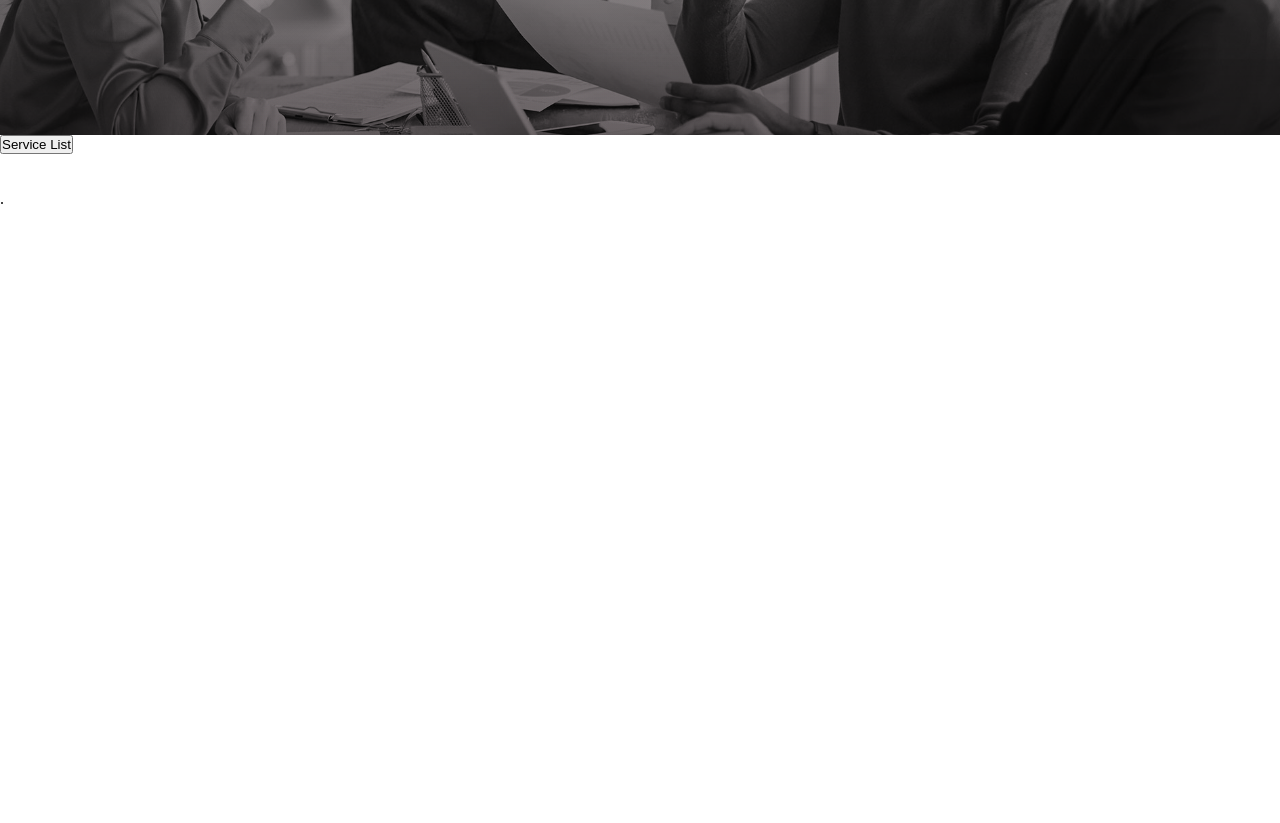
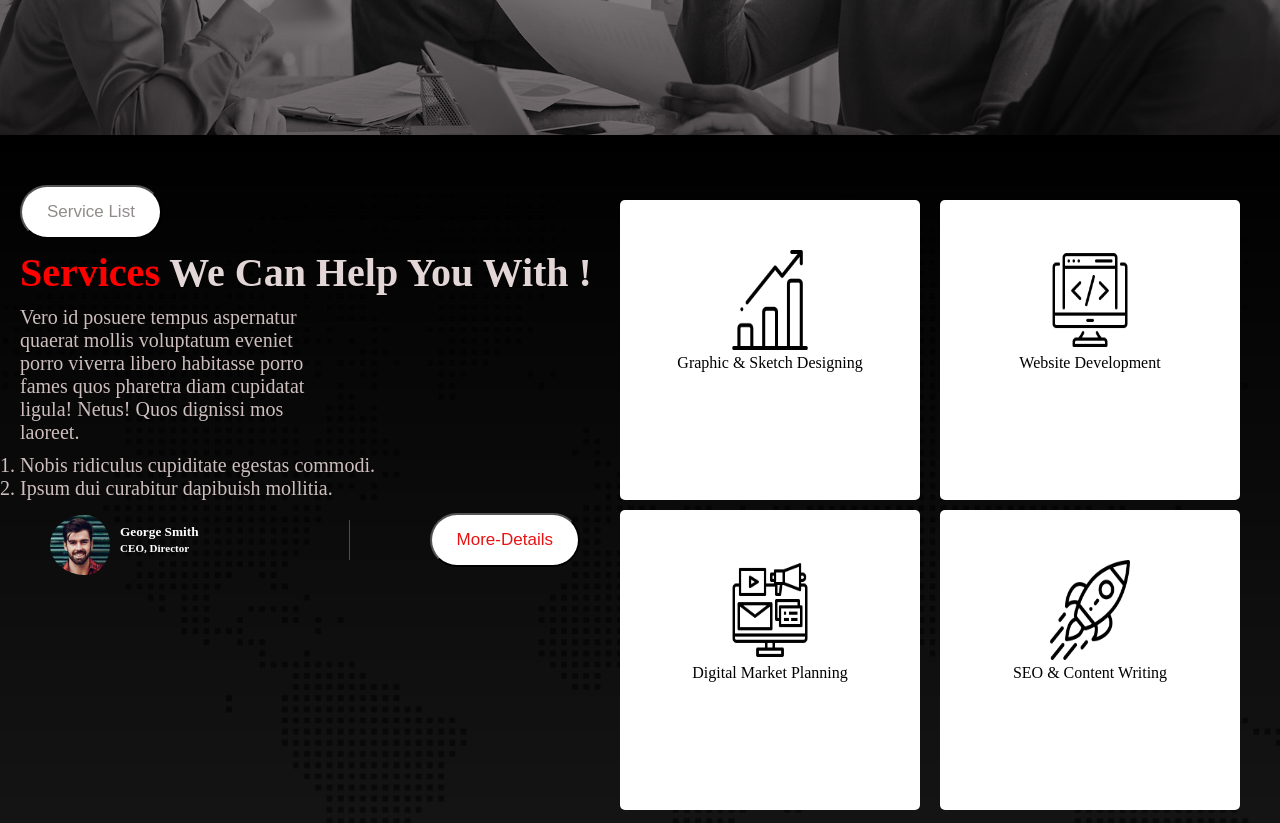
Before and after one commit to shoptorshiria78/Agency-Design, a plain HTML site: page index.html in a window 1280 px wide. Shown: the part 520-1343 px from the top of the page. Before the commit the page ends 800 px from the top, so only its background shows below. Drawn offline with Linux system fonts and the light colour scheme.

Commit message:
service section uploaded

```diff
--- a/index.html
+++ b/index.html
@@ -26,24 +26,53 @@
         <section class="banner">
            <div>
             <h1 class="title-banner"> <span style="color:red;">Digital</span> Agency You <br> Can Rely Upon!</h1>
-            <p class="description-banner">Hymenaeos! Omnis arcu vitae? Phasellus irure cupidatat incidunt, semper
+            <p class="description">Hymenaeos! Omnis arcu vitae? Phasellus irure cupidatat incidunt, semper
                 metus, nibh adipisci assumenda odio, quos, senectus vehicula occaecat, officiis malesuada cras.</p>
             <button class="btn">DISCOVER MORE </button>
             <button class="btn-bg"> HIRE US NOW</button>
            </div>
         </section>
         <section class="service">
-            <div class="description-service">
-                <button>Service List</button>
-                <h1></h1>
-                <p></p>
-                <ol>
-                    <li></li>
-                    <li></li>
+            <div class="info-service">
+                <button class="btn-s">Service List</button>
+                <h2 class="title"><span style="color:red;">Services</span> We Can Help You With !</h2>
+                <p class="description-service" >Vero id posuere tempus aspernatur quaerat mollis voluptatum eveniet porro viverra libero habitasse porro fames quos pharetra diam cupidatat ligula! Netus! Quos dignissi mos laoreet.</p>
+                <ol class="list-container">
+                    <li class="list-item">Nobis ridiculus cupiditate egestas commodi.</li>
+                    <li class="list-item">Ipsum dui curabitur dapibuish mollitia.</li>
                 </ol>
-                .
+                <div class="ceo-info">
+                   <div class="ceo">
+                    <img src="./asset/image/author.jpg" alt="" class="img-author">
+                    <h5 style="color:white;">George Smith <br>
+                        <small>CEO, Director</small> </h5>
+                   </div>
+
+                    <button class="btn-m">More-Details</button>
+                </div>
             </div>
-            <div class="picture">
+            <div class="boxs">
+                <div class="column1">
+                    <div class="box">
+                        <img src="./asset/icons/bar-chart.png" alt="" class="icon">
+                        <p>Graphic & Sketch Designing</p>
+                    </div>
+                    <div class="box">
+                        <img src="./asset/icons/digital-marketing.png" alt="" class="icon">
+                       <p>Digital Market Planning</p>
+                    </div>
+                </div>
+               <div class="column2">
+                <div class="box">
+                    <img src="./asset/icons/coding.png" alt="" class="icon">
+                    <p>Website Development</p>
+                </div>
+                <div class="box">
+                    <img src="./asset/icons/startup.png" alt="" class="icon">
+                    <p>SEO & Content Writing</p>
+                </div>
+
+               </div>
 
             </div>
 
--- a/style.css
+++ b/style.css
@@ -24,12 +24,20 @@ main h1, .title-banner{
     font-size: 70px;
 
 }
-.description-banner{
+.description{
     font-size: 20px;
     width:50%;
     margin:auto;
     padding: 20px;
     color: white;
+}
+.description-service{
+    font-size: 20px;
+    width:50%;
+    color: rgb(206, 190, 190);
+    margin-bottom: 10px;
+
+
 }
 .btn{
     padding: 10px 25px;
@@ -55,3 +63,92 @@ main h1, .title-banner{
     text-align: center;
     color: white;
 }
+.title{
+    font-size: 40px;
+    margin-top: 10px;
+    margin-bottom: 10px;
+    color:rgb(227, 214, 214);
+}
+.btn-s{
+    background-color: white;
+    border-radius:30px;
+    color:rgb(146, 139, 139);
+    padding: 15px 25px;
+    font-size: 17px;
+}
+.btn-m{
+    background-color: white;
+    border-radius:30px;
+    color:rgb(231, 19, 19);
+    padding: 15px 25px;
+    font-size: 17px;
+    margin-left:20px ;
+
+}
+.service{
+    background-image: url('./asset/image/footer-bg.png'),linear-gradient(rgba(0,0,0,1),rgba(0,0,0,0.9));
+    background-blend-mode: overlay;
+    background-size: cover;
+    background-position: center;
+    background-repeat: no-repeat;
+    padding-left: 20px;
+    padding-top: 50px;
+    height:100vh;
+    display:flex;
+
+}
+.list-item{
+    list-style: decimal;
+    color:rgb(206, 190, 190);
+    font-size: 20px;
+}
+.img-author{
+    border-radius: 50%;
+    height:60px;
+    width:60px;
+    margin-top: 10px;
+    padding-right: 10px;
+
+}
+.ceo-info{
+    display:flex;
+    justify-content: space-around;
+    height:40px;
+    align-items: center;
+    margin-top: 20px;
+    padding-left: 0px;
+
+}
+.ceo{
+    display:flex;
+    padding:0px;
+    height:100%;
+    align-items: center;
+    border-right: 1px solid red;
+    padding-right: 150px;
+}
+.box{
+    background-color: white;
+    display:block;
+    padding:50px;
+    margin: 10px;
+    height:200px;
+    width:200px;
+    border-radius: 5px;
+    text-align: center;
+
+
+}
+.icon{
+    height:100px;
+    width:80px;
+
+}
+.boxs{
+    display:flex;
+    justify-content: space-around;
+    height:100vh;
+    align-items: center;
+    margin-top: -80px;
+    margin-right: 30px;
+}
```
